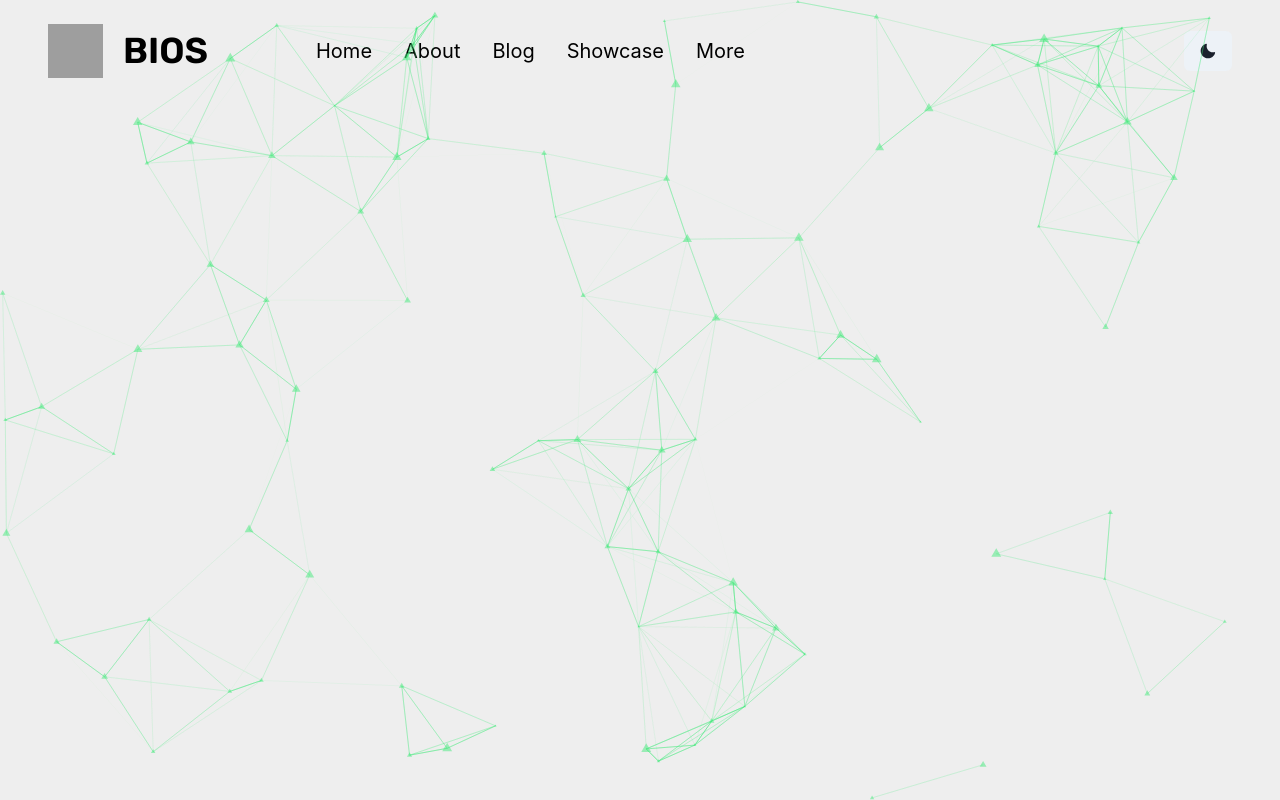
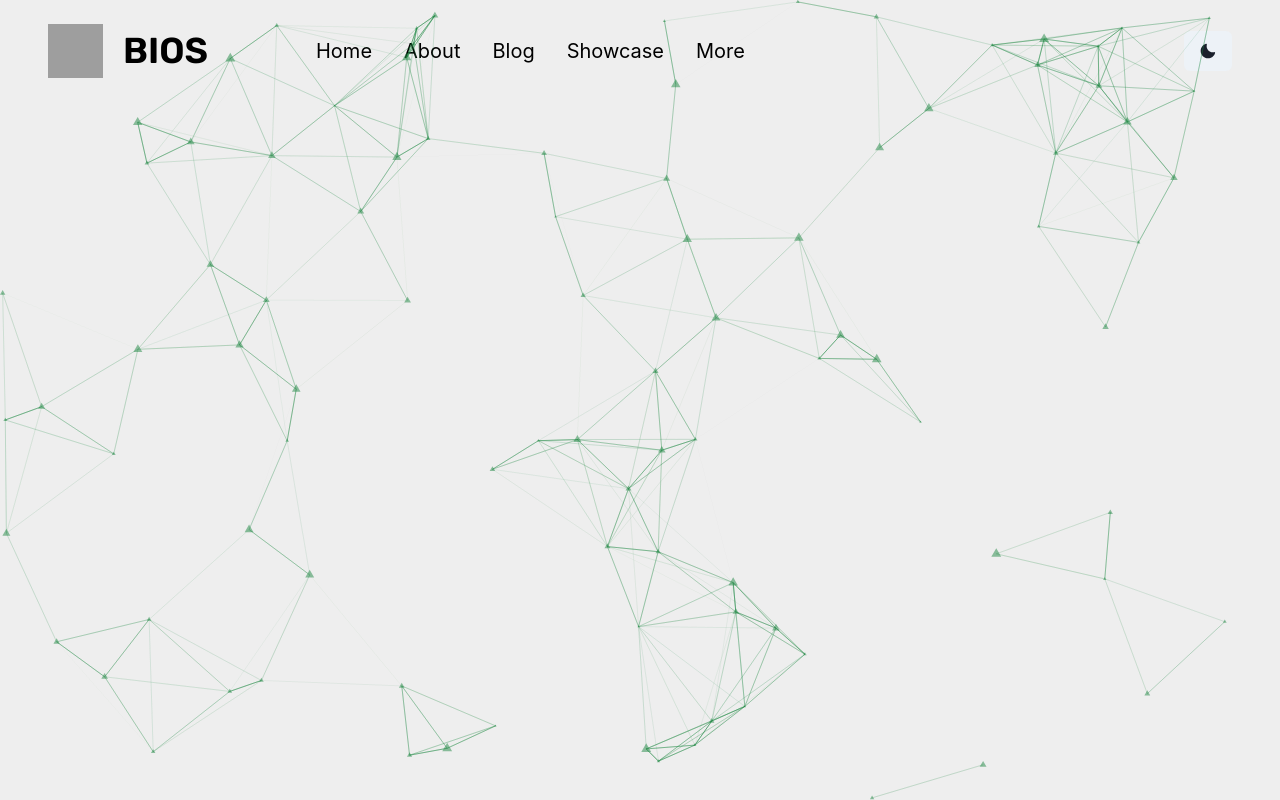
Before and after one commit to bios-bunda-mulia-university/himabios, a Next.js app: page / in a window 1280 px wide. Built offline with nearby package versions, Linux system fonts and the light colour scheme; grey boxes are pictures that could not be loaded.

Commit message:
style: change particles color

```diff
--- a/components/particle.tsx
+++ b/components/particle.tsx
@@ -44,10 +44,10 @@ const ParticlesBackground: FC = () => {
                 },
                 particles: {
                     color: {
-                        value: colorMode === 'light' ? "#43E97B" : "#38F9D7",
+                        value: colorMode === 'light' ? "#1F8843" : "#43E97B",
                     },
                     links: {
-                        color: colorMode === 'light' ? "#43E97B" : "#38F9D7",
+                        color: colorMode === 'light' ? "#1F8843" : "#43E97B",
                         distance: 150,
                         enable: true,
                         opacity: 0.5,
```
